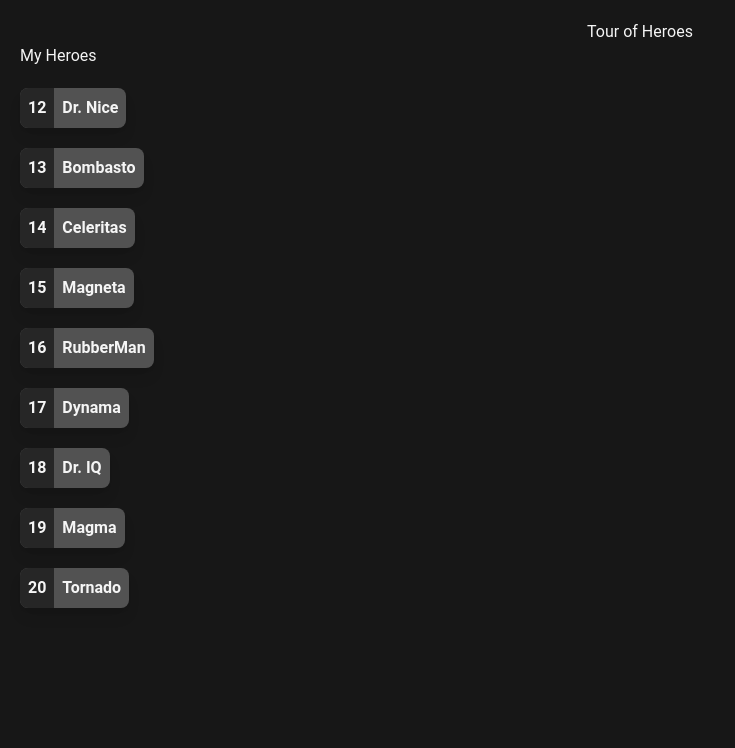
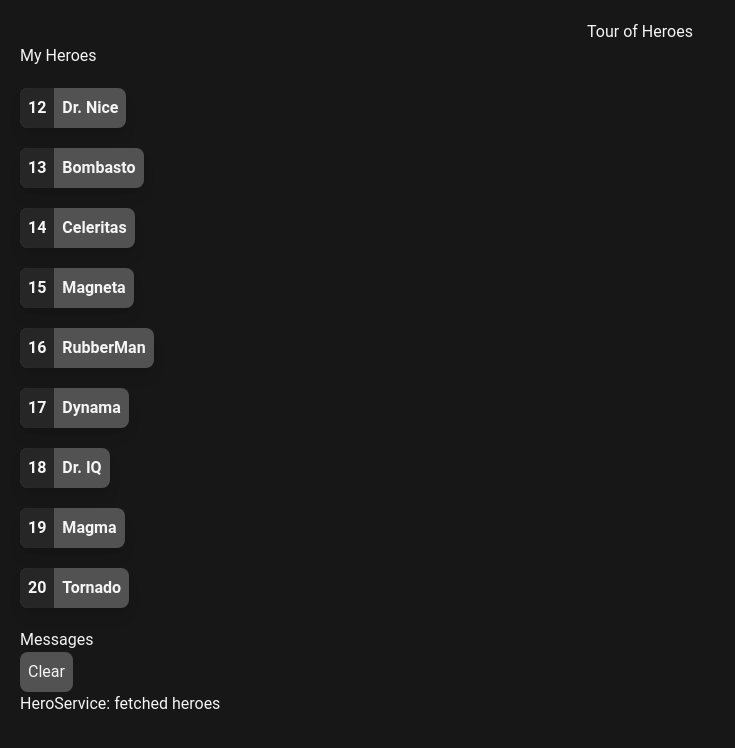
Before and after one commit to steevened/heroes-angular, an Angular app: page / in a window 1280 px wide. Shown: the top 748 px of the page, without its empty margins (0-735 px from the left). Built offline with nearby package versions, Linux system fonts and the light colour scheme.

Commit message:
feat rxjs suscriptions

```diff
--- a/src/app/app.component.html
+++ b/src/app/app.component.html
@@ -1,2 +1,3 @@
 <h1 class="text-center">{{ title }}</h1>
 <app-heroes></app-heroes>
+<app-messages></app-messages>
--- a/src/app/app.module.ts
+++ b/src/app/app.module.ts
@@ -4,10 +4,12 @@
 import { AppComponent } from './app.component';
 import { HeroesComponent } from './heroes/heroes.component';
 import { HeroDetailComponent } from './hero-detail/hero-detail.component';
+import { MessagesComponent } from './messages/messages.component';
+import { AppRoutingModule } from './app-routing.module';
 
 @NgModule({
-  declarations: [AppComponent, HeroesComponent, HeroDetailComponent],
-  imports: [BrowserModule, FormsModule],
+  declarations: [AppComponent, HeroesComponent, HeroDetailComponent, MessagesComponent],
+  imports: [BrowserModule, FormsModule, AppRoutingModule],
   providers: [],
   bootstrap: [AppComponent],
 })
--- a/src/app/hero.service.ts
+++ b/src/app/hero.service.ts
@@ -1,14 +1,18 @@
 import { Injectable } from '@angular/core';
 import { Hero } from './hero';
 import { HEROES } from './mock.heroes';
+import { Observable, of } from 'rxjs';
+import { MessageService } from './message.service';
 
 @Injectable({
   providedIn: 'root',
 })
 export class HeroService {
-  constructor() {}
+  constructor(private messageService: MessageService) {}
 
-  getHeroes(): Hero[] {
-    return HEROES;
+  getHeroes(): Observable<Hero[]> {
+    const heroes = of(HEROES);
+    this.messageService.add('HeroService: fetched heroes');
+    return heroes;
   }
 }
--- a/src/app/heroes/heroes.component.ts
+++ b/src/app/heroes/heroes.component.ts
@@ -1,23 +1,30 @@
-import { Component } from '@angular/core';
+import { Component, OnInit } from '@angular/core';
 import { Hero } from '../hero';
 import { HeroService } from '../hero.service';
+import { MessageService } from '../message.service';
 
 @Component({
   selector: 'app-heroes',
   templateUrl: './heroes.component.html',
   styleUrls: ['./heroes.component.css'],
 })
-export class HeroesComponent {
+export class HeroesComponent implements OnInit {
+  heroes: Hero[] = [];
+
   selectedHero?: Hero;
+
+  constructor(
+    private heroService: HeroService,
+    private messageService: MessageService
+  ) {}
+
   onSelect(hero: Hero): void {
     this.selectedHero = hero;
+    this.messageService.add(`HeroesComponent: Selected hero id=${hero.id}`);
   }
-  heroes: Hero[] = [];
-
-  constructor(private heroService: HeroService) {}
 
   getHeroes(): void {
-    this.heroes = this.heroService.getHeroes();
+    this.heroService.getHeroes().subscribe((heroes) => (this.heroes = heroes));
   }
 
   ngOnInit(): void {
--- /dev/null
+++ b/src/app/message.service.ts
@@ -0,0 +1,18 @@
+import { Injectable } from '@angular/core';
+
+@Injectable({
+  providedIn: 'root',
+})
+export class MessageService {
+  messages: string[] = [];
+
+  add(message: string) {
+    this.messages.push(message);
+  }
+
+  clear() {
+    this.messages = [];
+  }
+
+  constructor() {}
+}
--- /dev/null
+++ b/src/app/messages/messages.component.html
@@ -0,0 +1,13 @@
+<div *ngIf="messageService.messages.length">
+  <h2>Messages</h2>
+
+  <button
+    type="button"
+    class="flex items-center p-2 duration-200 rounded-lg bg-neutral-600 hover:bg-neutral-700"
+    (click)="messageService.clear()"
+  >
+    Clear
+  </button>
+
+  <div *ngFor="let message of messageService.messages">{{ message }}</div>
+</div>
```
Also changed, not shown: src/app/app-routing.module.ts (added, +12 -0 lines), src/app/messages/messages.component.ts (added, +11 -0 lines), src/app/messages/messages.component.css (added), 2 other files (tests, documents, lock files or other folders).
